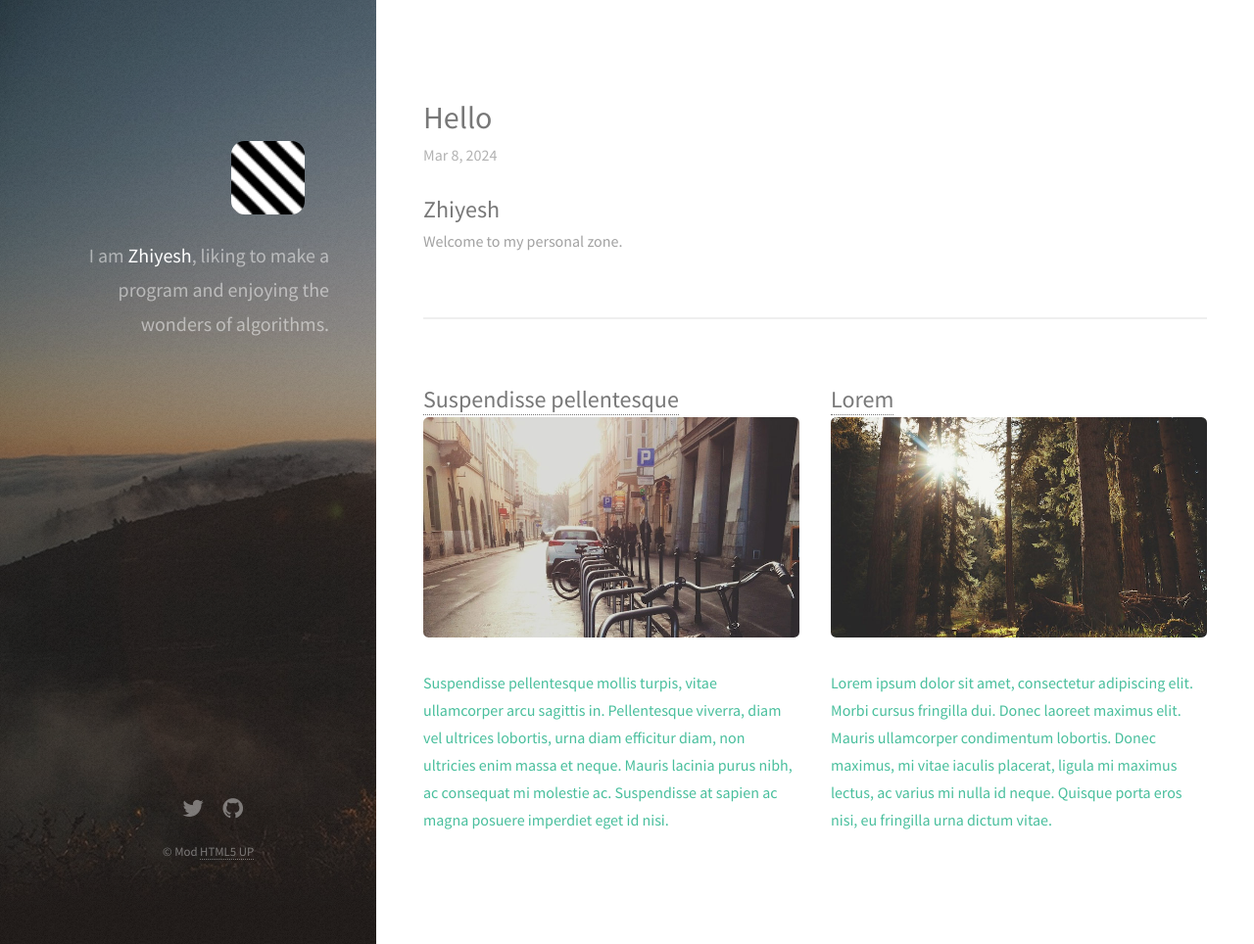
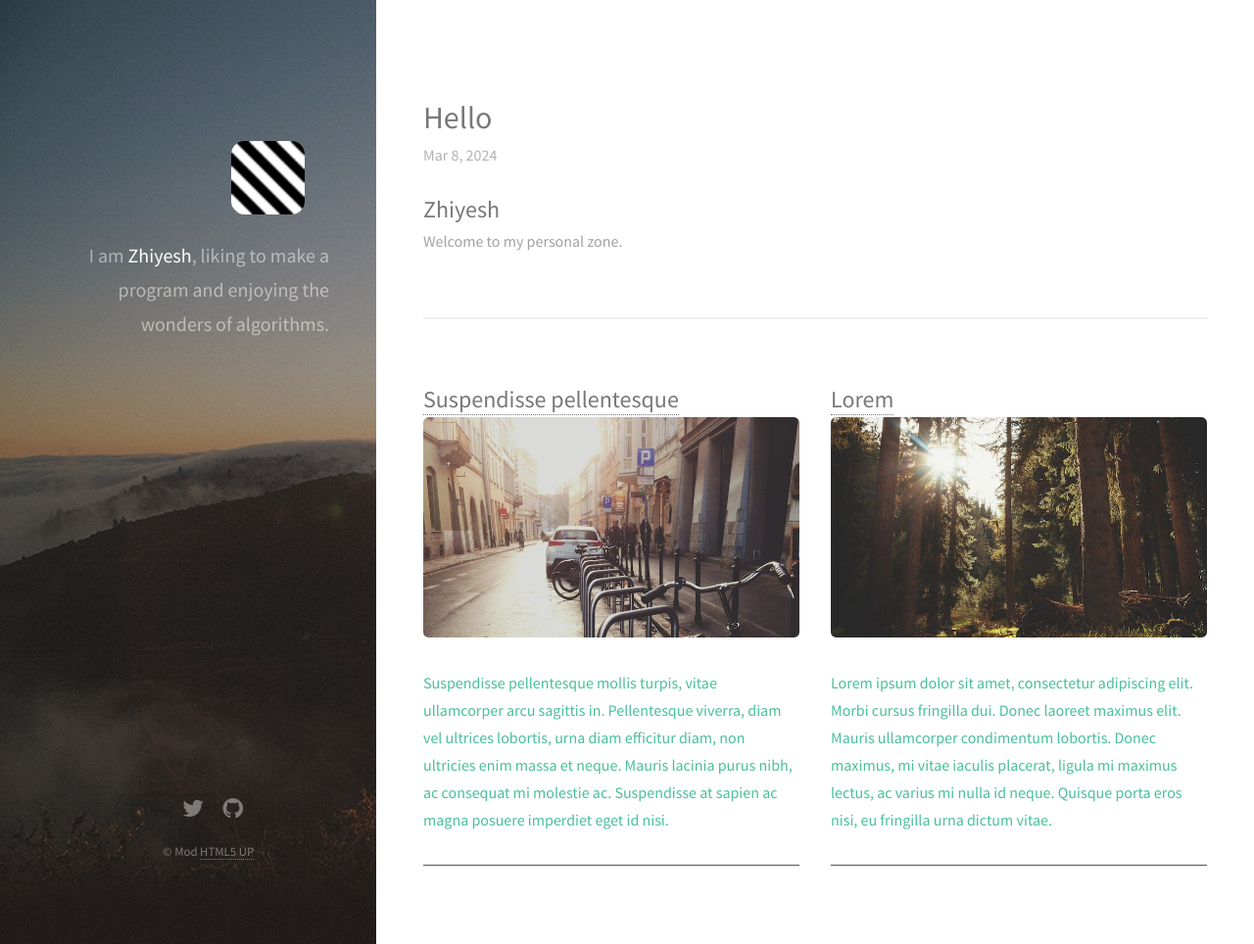
Before and after one commit to Zhiyelah/zhiyelah.github.io, a Jekyll site: the page built from index.html, in a window 1280 px wide and 964 px high. Shown: the whole window at 98% size. Built offline with Jekyll 4.4.1, drawn with Linux system fonts in a browser that asks for light colours; nearby versions of some CDN libraries.

Commit message:
Update index.html

```diff
--- a/index.html
+++ b/index.html
@@ -26,10 +26,11 @@
             <a href="{{ post.url }}">{{ post.excerpt }}</a>
           </section>
           <footer>
-<!--             <ul class="actions">
-              <li><a href="{{ post.url }}" class="button">More Information</a></li>
+            <ul class="actions">
+<!--               <li><a href="{{ post.url }}" class="button">More Information</a></li> -->
               <li class="editor-link"><a href="cloudcannon:collections/{{ post.path }}" class="button"><strong>&#9998;</strong> Edit post</a></li>
-            </ul> -->
+            </ul>
+            <hr style="height: 1px; border: none; border-top: 1px solid #555555;" />
           </footer>
         </article>
       {% endfor %}
```
